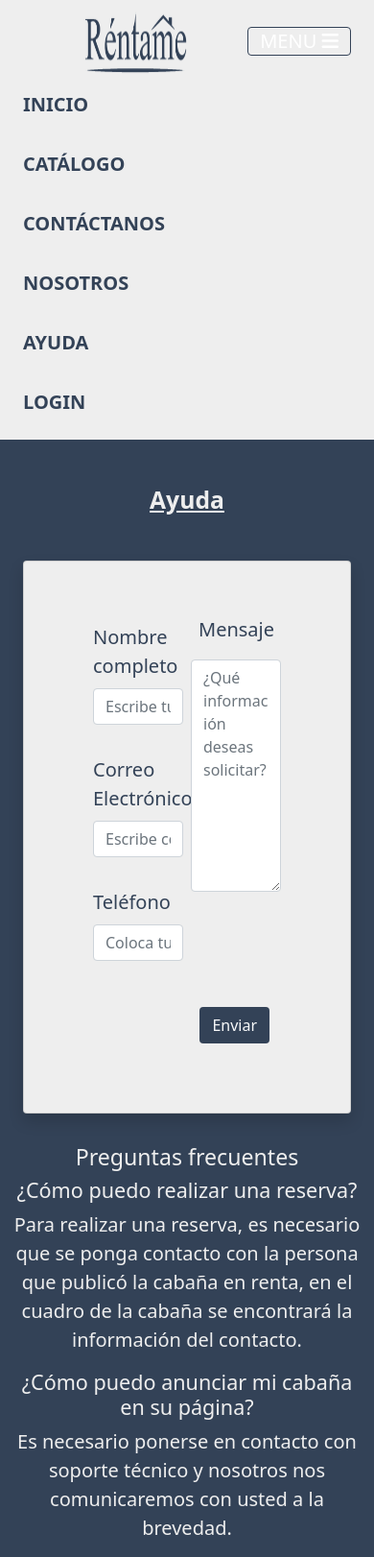
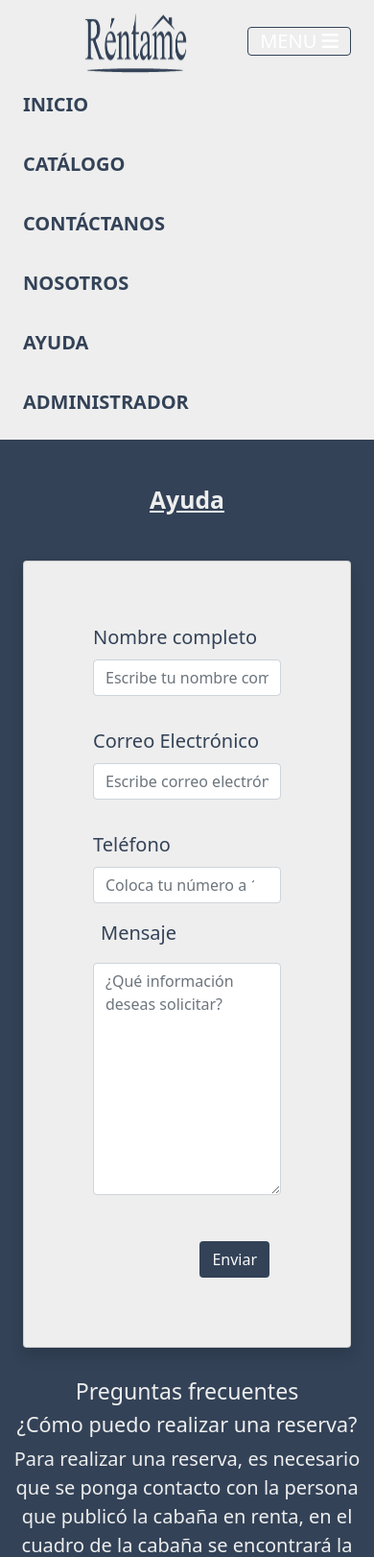
Before and after one commit to EdyRodriguez/Rentame, a Django app: page /ayuda/ in a window 390 px wide, after a click on "MENU". Shown: the top 1622 px of the page at 96% size. Run offline with Django 3.2, Linux system fonts and the light colour scheme; parts of the project's set-up code (start-up, migrations or seed data) failed here and were passed over; some libraries are stand-ins or nearby versions.

Commit message:
arreglando mas detalles de responsive

```diff
--- a/inicio/templates/inicio/ayuda.html
+++ b/inicio/templates/inicio/ayuda.html
@@ -12,7 +12,7 @@
             <form class="card p-5 shadow mb-2  rounded " style="background-color: #EEEEEE;">
                 <div class="container">
                     <div class="row g-2">
-                        <div class="col-6">
+                        <div class="col-md-6 col-sm-12">
                             <div class="mt-3">
                                 <div class="form-group">
                                     <label class="form-label footer-text fs-5" for="inputEmail4">Nombre completo</label>
@@ -30,12 +30,12 @@
                             <div class="mt-4">
                                 <div class="form-group ">
                                     <label class="mt-2 form-label footer-text fs-5" for="inputAddress">Teléfono</label>
-                                    <input type="text" class="form-control" id="inputAddress"
+                                    <input type="number" class="form-control" id="inputAddress"
                                         placeholder="Coloca tu número a 10 digitos" required>
                                 </div>
                             </div>
                         </div>
-                        <div class="col-6">
+                        <div class="col-md-6 col-sm-12">
                             <div class="form-group">
                                 <label class="p-2 form-label footer-text fs-5" for="inputCity">Mensaje</label>
                                 <textarea class="form-control" name="mensaje" type="text" id="mensaje" cols="30"
--- a/inicio/templates/inicio/cabañas.html
+++ b/inicio/templates/inicio/cabañas.html
@@ -10,7 +10,7 @@
     <blockquote class="blockquote text-right">
         <p class="blockquote-footer text-right fw-bold">Publicado: {{cabain.created}}</p>
       </blockquote>
-    <h2 class="text-center text-decoration-underline fw-bold footer-text">Reserva</h2>
+    <h2 class="text-center text-decoration-underline fw-bold footer-text">Detalles</h2>
     <div class="row mt-5 mb-5">
         <div class="col-6 mt-5">
             <div class="row">
--- a/inicio/templates/inicio/encabezado.html
+++ b/inicio/templates/inicio/encabezado.html
@@ -21,7 +21,7 @@
         <div class="container">
             <a class="navbar-brand" href="#page-top"></a>
             <div class="user-menu dropdown">
-                <a class="navbar-brand" href=""> <img src="{% static 'inicio/images/logo.png' %}" alt="logo" width="150" height="70">
+                <a class="navbar-brand" href="/"> <img src="{% static 'inicio/images/logo.png' %}" alt="logo" width="150" height="70">
                 </a>
                 </div>
             <button class="navbar-toggler text-uppercase bgcard  text-white rounded" type="button" data-bs-toggle="collapse" data-bs-target="#navbarResponsive" aria-controls="navbarResponsive" aria-expanded="false" aria-label="Toggle navigation">
@@ -35,7 +35,7 @@
                     <li class="nav-item mx-0 mx-lg-1"><a class="nav-link py-3 px-0 px-lg-3 rounded lead footer-text fw-bolder" href="{%url 'Contactanos'%}">Contáctanos</a></li>
                     <li class="nav-item mx-0 mx-lg-1"><a class="nav-link py-3 px-0 px-lg-3 rounded lead footer-text fw-bolder" href="{%url 'Nosotros'%}">Nosotros</a></li>
                     <li class="nav-item mx-0 mx-lg-1"><a class="nav-link py-3 px-0 px-lg-3 rounded lead footer-text fw-bolder" href="{%url 'Ayuda'%}">Ayuda</a></li>
-                    <li class="nav-item mx-0 mx-lg-1"><a class="nav-link py-3 px-0 px-lg-3 rounded lead footer-text fw-bolder" href="/admin/">Login</a></li>
+                    <li class="nav-item mx-0 mx-lg-1"><a class="nav-link py-3 px-0 px-lg-3 rounded lead footer-text fw-bolder" href="/admin/">Administrador</a></li>
                 </ul>
             </div>
         </div>
```
Also changed, not shown: inicio/templates/inicio/principal.html (+6 -6 lines).
